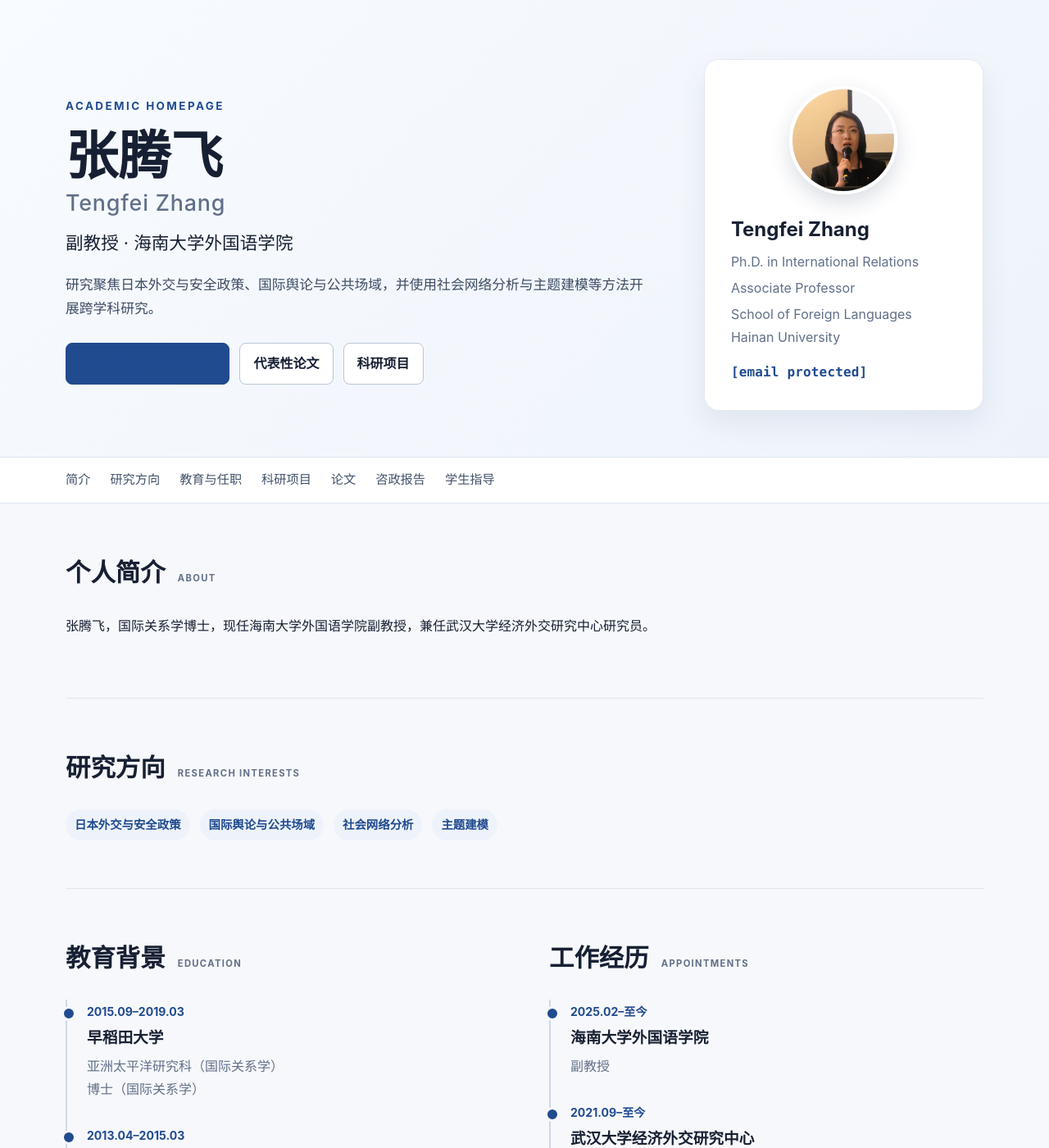
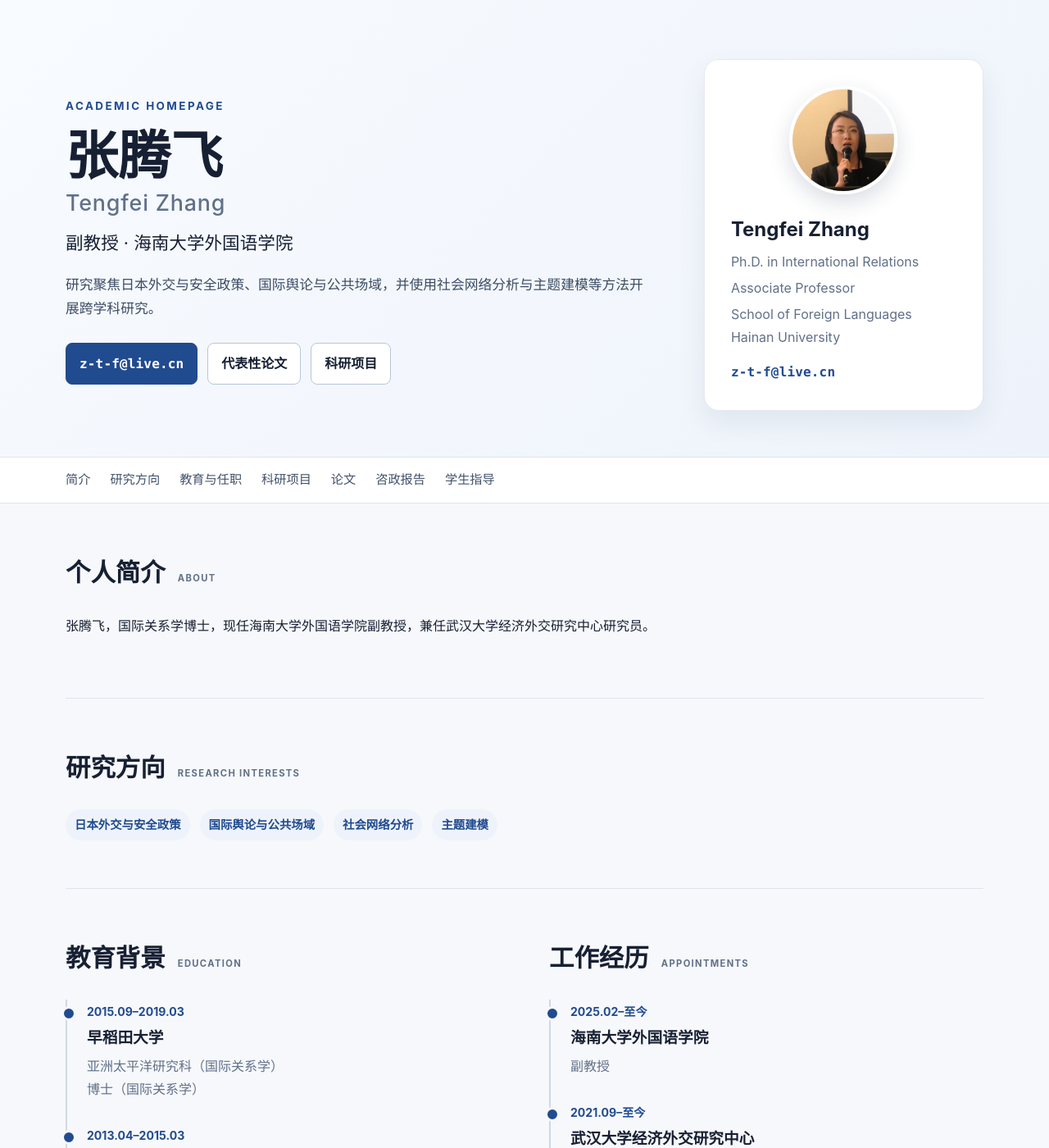
Before and after one commit to Tengfei1024/tengfeizhang, a Jekyll site: the page docs/index.html, which Jekyll copies as it is, in a window 1280 px wide and 1400 px high. Shown: the whole window at 82% size. Built offline with Jekyll 4.4.1, drawn with Linux system fonts in a browser that asks for light colours; some of the changed text lies outside the part shown.

Commit message:
Refactor email display and update job title
Updated email display method to enhance privacy by assembling email at runtime. Changed job title from '研究员' to '青年研究员、研究员'.

```diff
--- a/docs/index.html
+++ b/docs/index.html
@@ -20,7 +20,7 @@
         <p class="lead">副教授 · 海南大学外国语学院</p>
         <p class="intro">研究聚焦日本外交与安全政策、国际舆论与公共场域，并使用社会网络分析与主题建模等方法开展跨学科研究。</p>
         <div class="actions">
-          <span class="button primary email-static"><span class="email-text"><a href="/cdn-cgi/l/email-protection" class="__cf_email__" data-cfemail="156f3861387355797c63703b767b">[email&#160;protected]</a></span></span>
+          <span class="button primary email-static"><span class="email-text js-email"></span></span>
           <a class="button" href="#publications">代表性论文</a>
           <a class="button" href="#projects">科研项目</a>
         </div>
@@ -31,7 +31,7 @@
         <p>Ph.D. in International Relations</p>
         <p>Associate Professor</p>
         <p>School of Foreign Languages<br>Hainan University</p>
-        <span class="email-link email-static"><span class="email-text"><a href="/cdn-cgi/l/email-protection" class="__cf_email__" data-cfemail="cab0e7bee7ac8aa6a3bcafe4a9a4">[email&#160;protected]</a></span></span>
+        <span class="email-link email-static"><span class="email-text js-email"></span></span>
       </aside>
     </div>
   </header>
@@ -166,10 +166,19 @@
   <footer>
     <div class="container">
       <p>© <span id="year"></span> 张腾飞 Tengfei Zhang · Hosted on GitHub Pages</p>
-      <p>Email: <span class="email-text"><a href="/cdn-cgi/l/email-protection" class="__cf_email__" data-cfemail="cfb5e2bbe2a98fa3a6b9aae1aca1">[email&#160;protected]</a></span></p>
+      <p>Email: <span class="email-text js-email"></span></p>
     </div>
   </footer>
-  <script data-cfasync="false" src="/cdn-cgi/scripts/5c5dd728/cloudflare-static/email-decode.min.js"></script><script>document.getElementById('year').textContent = new Date().getFullYear();</script>
+  <script>
+    document.getElementById('year').textContent = new Date().getFullYear();
+
+    // Assemble the email at runtime to prevent automatic email-obfuscation
+    // services from rewriting it in the downloaded HTML file.
+    const emailAddress = ['z-t-f', 'live.cn'].join('@');
+    document.querySelectorAll('.js-email').forEach(function (el) {
+      el.textContent = emailAddress;
+    });
+  </script>
 
 <script type="module" src="https://static.cloudflareinsights.com/beacon.min.js/v31edd6df95cf4e85bb4c19e7a9bdbcba1788362987495" integrity="sha512-iIg7k2xntmwu6/uSb5tpc/hySgZc4eoL31yB29W6tJFo2akwjPWcEqnCEdJvGexCL0KEQwVYv5BlowfhVz26hg==" data-cf-beacon='{"version":"2024.11.0","token":"7939e04a4baf43c8b86a560f74aac60e","spa":2}' crossorigin="anonymous"></script>
 </body>
```
Also changed, not shown: other parts of docs/index.html (+1 -1 lines).
